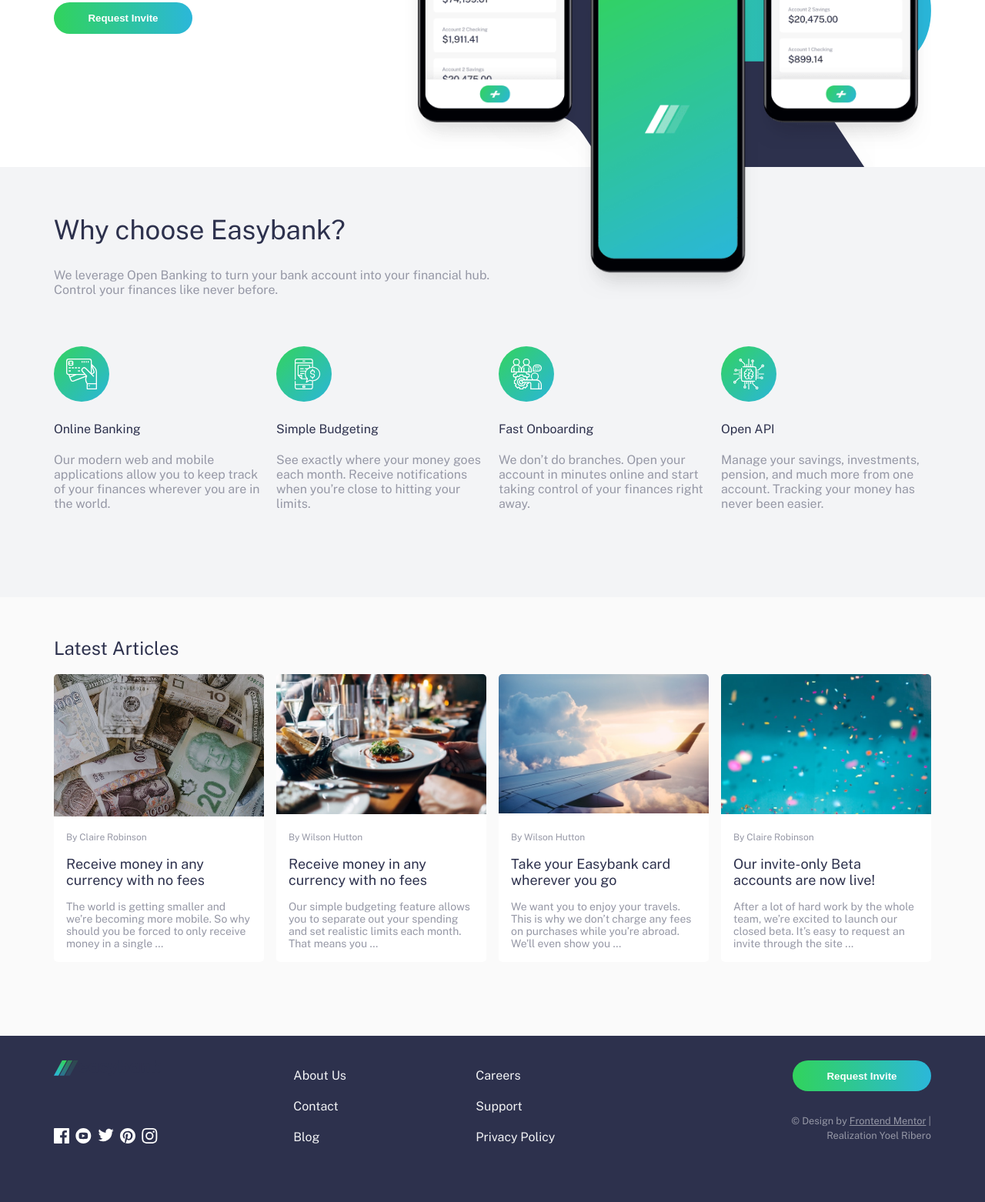
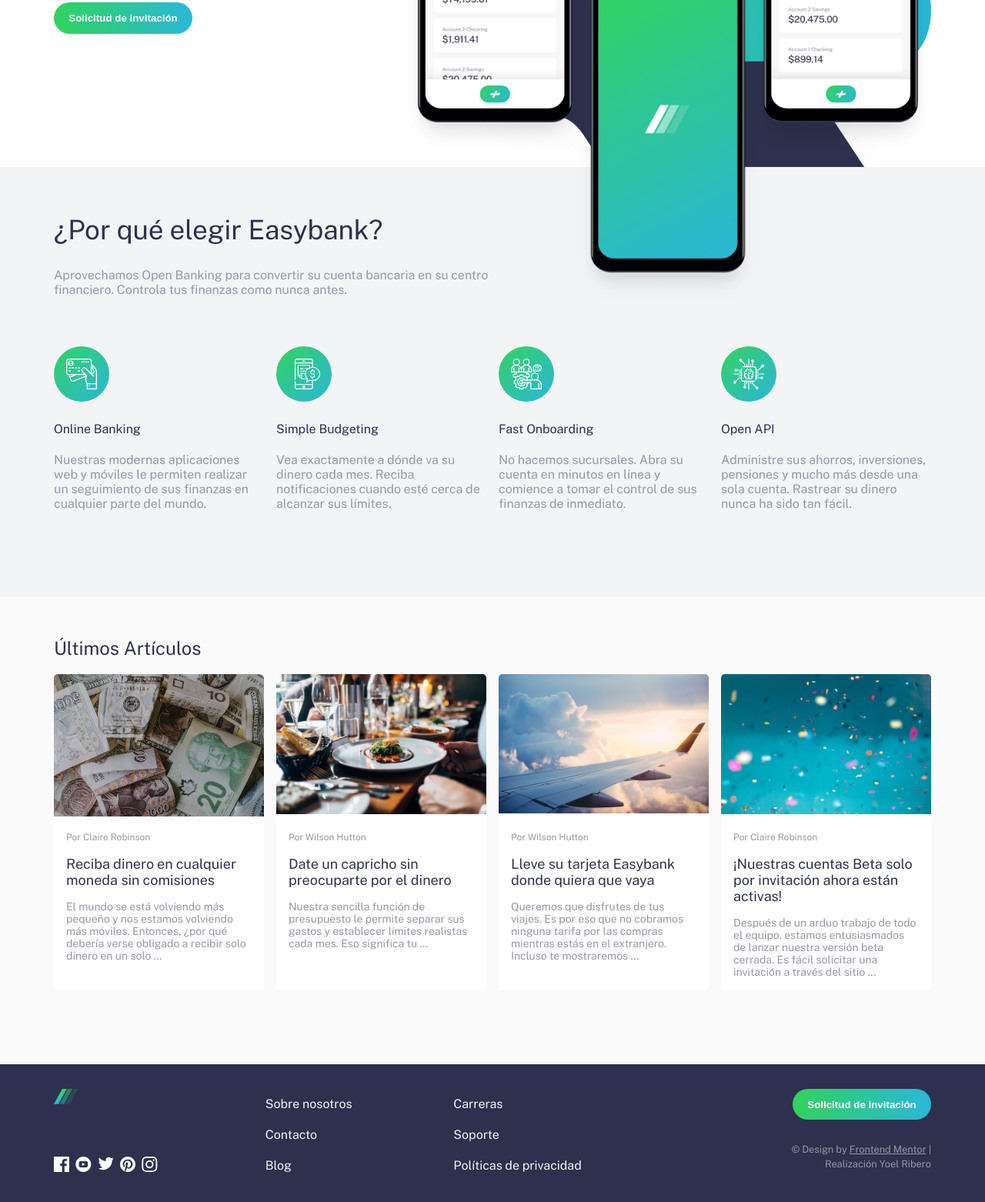
Before and after one commit to YoelRibero/landing, a plain HTML site: page index.html in a window 1280 px wide. Shown: the part 400-1962 px from the top of the page at 77% size. Drawn offline with nearby package versions, Linux system fonts and the light colour scheme.

Commit message:
Sitio en español

```diff
--- a/index.html
+++ b/index.html
@@ -20,17 +20,17 @@
         </a>
         <nav class="header__nav">
           <ul class="header__list">
-            <li class="header__item"><a href="#">Home</a></li>
-            <li class="header__item"><a href="#">About</a></li>
-            <li class="header__item"><a href="#">Contact</a></li>
+            <li class="header__item"><a href="#">Inicio</a></li>
+            <li class="header__item"><a href="#">Sobre nosotros</a></li>
+            <li class="header__item"><a href="#">Contacto</a></li>
             <li class="header__item"><a href="#">Blog</a></li>
-            <li class="header__item"><a href="#">Careers</a></li>
+            <li class="header__item"><a href="#">Carreras</a></li>
           </ul>
         </nav>
         <div class="header__hamburguer">
           <span></span>
         </div>
-        <div class="button">Request invite</div>
+        <div class="button">Solicitud de invitación</div>
       </div>
     </div>
   </header>
@@ -42,12 +42,11 @@
           <img src="./src/images/image-mockups.png" alt="">
         </div>
         <div class="intro__info">
-          <h1 class="intro__title">Next generation digital banking</h1>
+          <h1 class="intro__title">Próxima generación de banco digital</h1>
           <p class="intro__description">
-            Take your financial life online. Your Easybank account will be a one-stop-shop
-            for spending, saving, budgeting, investing, and much more.
+            Lleva tu vida financiera en línea. Su cuenta de Easybank será una ventanilla única para gastar, ahorrar, presupuestar, invertir y mucho más.
           </p>
-          <button class="button">Request Invite</button>
+          <button class="button">Solicitud de invitación</button>
         </div>
       </div>
     </div>
@@ -56,9 +55,8 @@
 
   <section class="choose">
     <div class="wrapper">
-      <h2 class="choose__title">Why choose Easybank?</h2>
-      <p class="choose__description">We leverage Open Banking to turn your bank account into your financial hub. Control
-      your finances like never before.</p>
+      <h2 class="choose__title">¿Por qué elegir Easybank?</h2>
+      <p class="choose__description">Aprovechamos Open Banking para convertir su cuenta bancaria en su centro financiero. Controla tus finanzas como nunca antes.</p>
       <div class="choose__options grid">
         <article class="choose__option">
           <div class="choose__option--image">
@@ -68,8 +66,7 @@
             Online Banking
           </h4>
           <p class="choose__option--description">
-            Our modern web and mobile applications allow you to keep track of your finances
-            wherever you are in the world.
+            Nuestras modernas aplicaciones web y móviles le permiten realizar un seguimiento de sus finanzas en cualquier parte del mundo.
           </p>
         </article>
         <article class="choose__option">
@@ -80,8 +77,7 @@
             Simple Budgeting
           </h4>
           <p class="choose__option--description">
-            See exactly where your money goes each month. Receive notifications when you’re
-            close to hitting your limits.
+            Vea exactamente a dónde va su dinero cada mes. Reciba notificaciones cuando esté cerca de alcanzar sus límites.
           </p>
         </article>
         <article class="choose__option">
@@ -92,8 +88,7 @@
             Fast Onboarding
           </h4>
           <p class="choose__option--description">
-            We don’t do branches. Open your account in minutes online and start taking control
-            of your finances right away.
+            No hacemos sucursales. Abra su cuenta en minutos en línea y comience a tomar el control de sus finanzas de inmediato.
           </p>
         </article>
         <article class="choose__option">
@@ -104,8 +99,7 @@
             Open API
           </h4>
           <p class="choose__option--description">
-            Manage your savings, investments, pension, and much more from one account. Tracking
-            your money has never been easier.
+            Administre sus ahorros, inversiones, pensiones y mucho más desde una sola cuenta. Rastrear su dinero nunca ha sido tan fácil.
           </p>
         </article>
       </div>
@@ -114,17 +108,16 @@
 
   <section class="articles">
     <div class="wrapper">
-      <h2 class="articles__title">Latest Articles</h2>
+      <h2 class="articles__title">Últimos Artículos</h2>
       <div class="articles__container grid">
         <article class="article">
           <figure class="article__image">
             <img src="./src/images/image-currency.jpg" alt="">
           </figure>
           <div class="article__information">
-            <small class="article__author">By Claire Robinson</small>
-            <h4 class="article__title">Receive money in any currency with no fees</h4>
-            <p class="article__description">The world is getting smaller and we’re becoming more mobile. So why should you be
-            forced to only receive money in a single …</p>
+            <small class="article__author">Por Claire Robinson</small>
+            <h4 class="article__title">Reciba dinero en cualquier moneda sin comisiones</h4>
+            <p class="article__description">El mundo se está volviendo más pequeño y nos estamos volviendo más móviles. Entonces, ¿por qué debería verse obligado a recibir solo dinero en un solo ...</p>
           </div>
         </article>
         <article class="article">
@@ -132,10 +125,9 @@
             <img src="./src/images/image-restaurant.jpg" alt="">
           </figure>
           <div class="article__information">
-            <small class="article__author">By Wilson Hutton</small>
-            <h4 class="article__title">Receive money in any currency with no fees</h4>
-            <p class="article__description">Our simple budgeting feature allows you to separate out your spending and set
-            realistic limits each month. That means you …</p>
+            <small class="article__author">Por Wilson Hutton</small>
+            <h4 class="article__title">Date un capricho sin preocuparte por el dinero</h4>
+            <p class="article__description">Nuestra sencilla función de presupuesto le permite separar sus gastos y establecer límites realistas cada mes. Eso significa tu …</p>
           </div>
         </article>
         <article class="article">
@@ -143,10 +135,9 @@
             <img src="./src/images/image-plane.jpg" alt="">
           </figure>
           <div class="article__information">
-            <small class="article__author">By Wilson Hutton</small>
-            <h4 class="article__title">Take your Easybank card wherever you go</h4>
-            <p class="article__description">We want you to enjoy your travels. This is why we don’t charge any fees on purchases
-            while you’re abroad. We’ll even show you …</p>
+            <small class="article__author">Por Wilson Hutton</small>
+            <h4 class="article__title">Lleve su tarjeta Easybank donde quiera que vaya</h4>
+            <p class="article__description">Queremos que disfrutes de tus viajes. Es por eso que no cobramos ninguna tarifa por las compras mientras estás en el extranjero. Incluso te mostraremos ...</p>
           </div>
         </article>
         <article class="article">
@@ -154,10 +145,9 @@
             <img src="./src/images/image-confetti.jpg" alt="">
           </figure>
           <div class="article__information">
-            <small class="article__author">By Claire Robinson</small>
-            <h4 class="article__title">Our invite-only Beta accounts are now live!</h4>
-            <p class="article__description">After a lot of hard work by the whole team, we’re excited to launch our closed beta.
-            It’s easy to request an invite through the site ...</p>
+            <small class="article__author">Por Claire Robinson</small>
+            <h4 class="article__title">¡Nuestras cuentas Beta solo por invitación ahora están activas!</h4>
+            <p class="article__description">Después de un arduo trabajo de todo el equipo, estamos entusiasmados de lanzar nuestra versión beta cerrada. Es fácil solicitar una invitación a través del sitio ...</p>
           </div>
         </article>
       </div>
@@ -181,21 +171,21 @@
         </section>
         <section class="footer__about">
           <ul class="footer__list">
-            <li class="footer__item"><a href="#">About Us</a></li>
-            <li class="footer__item"><a href="#">Contact</a></li>
+            <li class="footer__item"><a href="#">Sobre nosotros</a></li>
+            <li class="footer__item"><a href="#">Contacto</a></li>
             <li class="footer__item"><a href="#">Blog</a></li>
           </ul>
         </section>
         <section class="footer__support">
           <ul class="footer__list">
-            <li class="footer__item"><a href="#">Careers</a></li>
-            <li class="footer__item"><a href="#">Support</a></li>
-            <li class="footer__item"><a href="#">Privacy Policy</a></li>
+            <li class="footer__item"><a href="#">Carreras</a></li>
+            <li class="footer__item"><a href="#">Soporte</a></li>
+            <li class="footer__item"><a href="#">Políticas de privacidad</a></li>
           </ul>
         </section>
         <section class="footer__copyright">
-          <button class="button">Request Invite</button>
-          <p>© Design by <a href="https://www.frontendmentor.io?ref=challenge" target="_blank">Frontend Mentor</a> | Realization Yoel Ribero</p>
+          <button class="button">Solicitud de invitación</button>
+          <p>© Design by <a href="https://www.frontendmentor.io?ref=challenge" target="_blank">Frontend Mentor</a> | Realización Yoel Ribero</p>
         </section>
       </div>
     </div>
```
